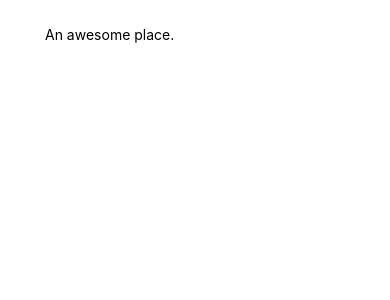
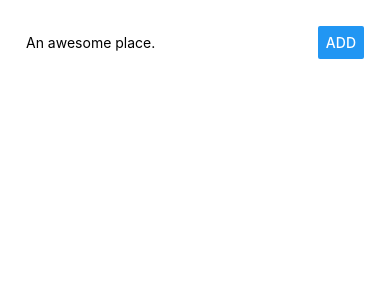
Before and after one commit to nathanejbrown/react-native-first-app, a React Native app: screen / in a window 390 px wide. Shown: the top 300 px of the page. Built offline with nearby package versions, Linux system fonts and the light colour scheme.

Commit message:
Added a button, more styling.

```diff
--- a/App.js
+++ b/App.js
@@ -1,5 +1,5 @@
 import React, { Component } from 'react';
-import { StyleSheet, Text, View, TextInput } from 'react-native';
+import { StyleSheet, Text, View, TextInput, Button } from 'react-native';
 
 export default class App extends Component {
   state = {
@@ -15,11 +15,14 @@
   render() {
     return (
       <View style={styles.container}>
-        <TextInput
-        style={{width: 300}}
-        placeholder="An awesome place."
-        value={this.state.placeName}
-        onChangeText={this.placeNameChangedHandler} />
+        <View style={styles.inputContainer}>
+          <TextInput
+          style={styles.placeInput}
+          placeholder="An awesome place."
+          value={this.state.placeName}
+          onChangeText={this.placeNameChangedHandler} />
+          <Button style={styles.placeButton} title="Add" />
+        </View>
       </View>
     );
   }
@@ -33,4 +36,17 @@
     alignItems: 'center',
     justifyContent: 'flex-start'
   },
+  inputContainer: {
+    // flex: 1,
+    width: "100%",
+    flexDirection: "row",
+    justifyContent: "space-between",
+    alignItems: "center"
+  },
+  placeInput: {
+    width: "70%"
+  },
+  placeButton: {
+    width: "30%"
+  }
 });
```
